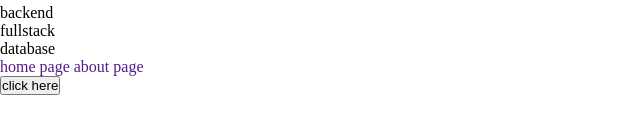
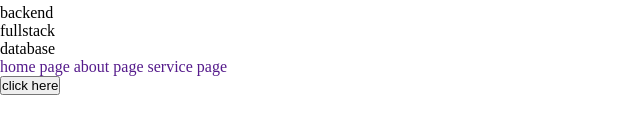
Before and after one commit to Barneydavies/barney, a plain HTML site: page index.html in a window 1280 px wide. Shown: the part 233-366 px from the top of the page, 0-640 px from the left. Drawn offline with Linux system fonts and the light colour scheme.

Commit message:
new session

```diff
--- a/index.html
+++ b/index.html
@@ -31,6 +31,7 @@
  <div>
    <a href="">home page</a>
    <a href="">about page</a>
+   <a href="">service page</a>
  </div>
 
 
```
